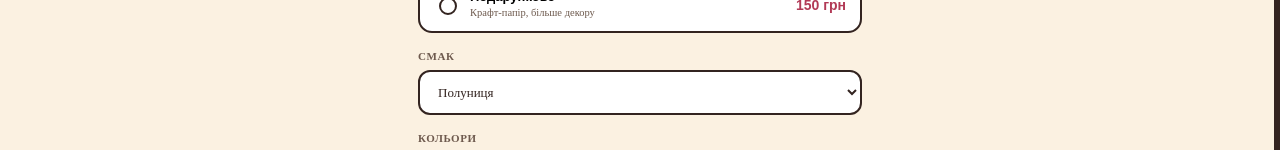
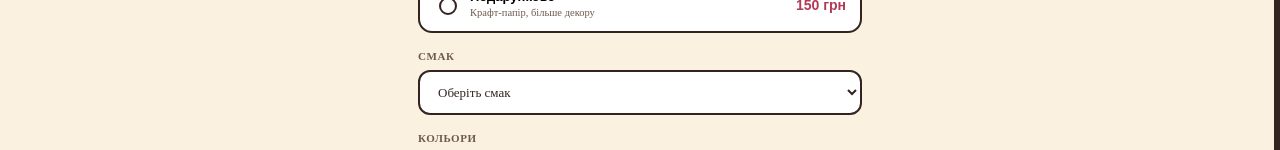
Before and after one commit to RVasyliuk-2003/Custom-Marshmallows, a React (Vite) app: page /order-bouquet/1 in a window 1280 px wide. Shown: the part 411-561 px from the top of the page. Built offline with nearby package versions, Linux system fonts and the light colour scheme.

Commit message:
feat: add submitted-based error highlighting to OrderBouquet form

```diff
--- a/src/components/Main/Order/OrderBouquet/OrderBouquet.jsx
+++ b/src/components/Main/Order/OrderBouquet/OrderBouquet.jsx
@@ -14,7 +14,7 @@ const OrderBouquet = () => {
   const [size, setSize] = useState(18);
   const [packaging, setPackaging] = useState("Стандарт");
   const [actiRadio, setActiRadio] = useState("");
-  const [flavor, setFlavor] = useState("Полуниця");
+  const [flavor, setFlavor] = useState("Оберіть смак");
 
   const priceId = sizeContainer?.find((el) => el.size === size);
 
@@ -30,29 +30,39 @@ const OrderBouquet = () => {
   const [inptName, setInptName] = useState("");
   const [inptNumber, setInptNumber] = useState("");
 
-  const [error, setIError] = useState("");
+  const [error, setError] = useState("");
+
+  const [submitted, setSubmitted] = useState(false);
 
   const resultError = () => {
+    setSubmitted(true);
+
     if (!inptDate || !inptName || !inptNumber) {
-      setIError("ЗАПОМНІТЬ УСІ ПОЛЯ");
+      setError("ЗАПОМНІТЬ УСІ ПОЛЯ");
       return;
     }
     if (!actiRadio) {
-      setIError("ОБЕРІТЬ СПОСІБ ДОСТАВКИ");
+      setError("ОБЕРІТЬ СПОСІБ ДОСТАВКИ");
+      return;
+    }
+    if (flavor === "Оберіть смак") {
+      setError("ОБЕРІТЬ СМАК");
       return;
     }
     if (!nameRegex.test(inptName)) {
-      setIError("НЕПРАВИЛЬНО ВВЕДЕННО ІМ'Я");
+      setError("НЕПРАВИЛЬНО ВВЕДЕННО ІМ'Я");
       return;
     }
     if (!contactRegex.test(inptNumber)) {
-      setIError("НЕПРАВЕЛЬНО ВВЕДЕННИЙ НОМЕР ТЕЛЕФОНУ АБО НІКНЕЙМ");
+      setError("НЕПРАВЕЛЬНО ВВЕДЕННИЙ НОМЕР ТЕЛЕФОНУ АБО НІКНЕЙМ");
       return;
     } else {
-      setIError("ФОРМУ ВІДПРАВЛЕННО");
+      setError("ФОРМУ ВІДПРАВЛЕННО");
+      setActiRadio("");
       setInptDate("");
       setInptName("");
       setInptNumber("");
+      setSubmitted(false);
       return;
     }
   };
@@ -137,7 +147,14 @@ const OrderBouquet = () => {
             onChange={(e) => setFlavor(e.target.value)}
             className={style.selectField}
             name=""
+            style={{
+              border:
+                submitted && flavor === "Оберіть смак"
+                  ? "1px solid var(--raspberry-deep)"
+                  : undefined,
+            }}
           >
+            <option value="Оберіть смак">Оберіть смак</option>
             <option value="Полуниця">Полуниця</option>
             <option value="Смородина">Смородина</option>
             <option value="Апельсин">Апельсин</option>
@@ -214,6 +231,12 @@ const OrderBouquet = () => {
             onChange={(e) => setInptDate(e.target.value)}
             className={style.inpt}
             placeholder="Наприклад, 14 вересня"
+            style={{
+              border:
+                submitted && !inptDate
+                  ? "2px solid var(--raspberry-deep)"
+                  : undefined,
+            }}
           />
           <span className={style.label}>ІМ'Я ТА ТЕЛЕФОН / TELEGRAM</span>
           <input
@@ -222,6 +245,12 @@ const OrderBouquet = () => {
             className={style.inpt}
             type="name"
             placeholder="Ваше ім'я"
+            style={{
+              border:
+                submitted && (!inptName || !nameRegex.test(inptName))
+                  ? "2px solid var(--raspberry-deep)"
+                  : undefined,
+            }}
           />
           <input
             value={inptNumber}
@@ -229,7 +258,13 @@ const OrderBouquet = () => {
             className={style.inpt}
             type="text"
             placeholder="+380 або @нікнейм"
-            style={{ marginTop: "10px" }}
+            style={{
+              marginTop: "10px",
+              border:
+                submitted && (!inptNumber || !contactRegex.test(inptNumber))
+                  ? "2px solid var(--raspberry-deep)"
+                  : undefined,
+            }}
           />
 
           {error ? (
```
